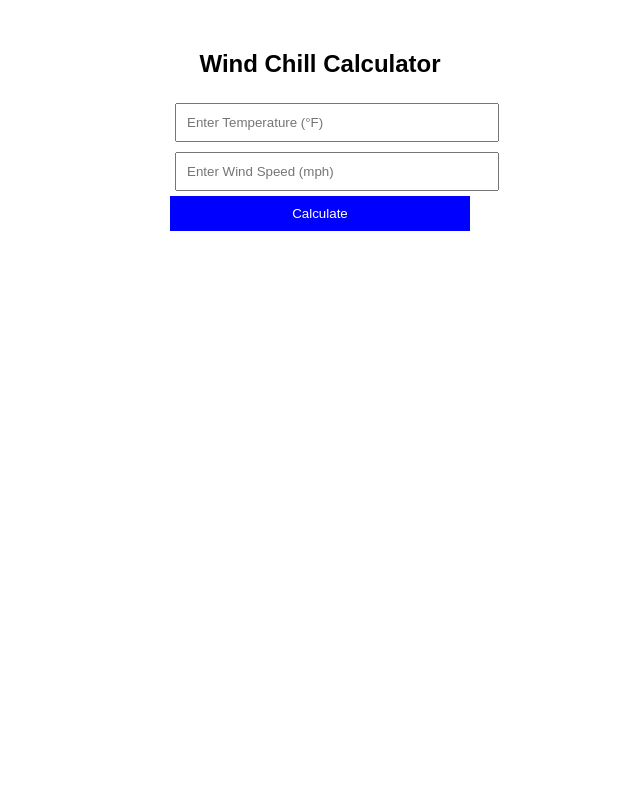
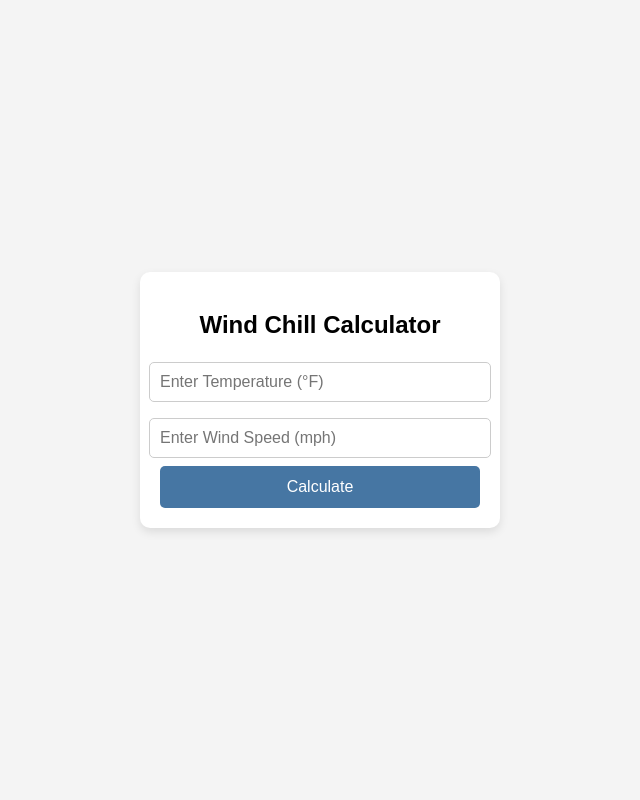
Before and after one commit to AKBoles/wind-chill-calculator, a Flask app: page / in a window 1280 px wide. Shown: the whole page, without its empty margins (320-960 px from the left). Run offline with Flask 3, Linux system fonts and the light colour scheme.

Commit message:
Update index.html

```diff
--- a/templates/index.html
+++ b/templates/index.html
@@ -5,14 +5,64 @@
     <meta name="viewport" content="width=device-width, initial-scale=1.0">
     <title>Wind Chill Calculator</title>
     <style>
-        body { font-family: Arial, sans-serif; text-align: center; margin-top: 50px; }
-        form { margin: 20px auto; width: 300px; }
-        input { padding: 10px; margin: 5px; width: 100%; }
-        button { padding: 10px; width: 100%; background-color: blue; color: white; border: none; }
-        p { font-size: 20px; font-weight: bold; }
+        body {
+            font-family: Arial, sans-serif;
+            text-align: center;
+            margin: 0;
+            padding: 0;
+            display: flex;
+            justify-content: center;
+            align-items: center;
+            height: 100vh;
+            background-color: #f4f4f4; /* Light grey background for contrast */
+        }
+        .container {
+            background: white;
+            padding: 20px;
+            border-radius: 10px;
+            box-shadow: 0px 4px 10px rgba(0, 0, 0, 0.1);
+            width: 320px;
+        }
+        h2 {
+            margin-bottom: 15px;
+        }
+        form {
+            display: flex;
+            flex-direction: column;
+            align-items: center;
+        }
+        input {
+            padding: 10px;
+            margin: 8px 0;
+            width: 100%;
+            border: 1px solid #ccc;
+            border-radius: 5px;
+            font-size: 16px;
+        }
+        button {
+            padding: 12px;
+            width: 100%;
+            background-color: #4676a3; /* Muted blue */
+            color: white;
+            border: none;
+            border-radius: 5px;
+            font-size: 16px;
+            cursor: pointer;
+            transition: background 0.3s ease;
+        }
+        button:hover {
+            background-color: #365a82; /* Darker blue on hover */
+        }
+        p {
+            font-size: 20px;
+            font-weight: bold;
+            margin-top: 10px;
+            color: #333;
+        }
     </style>
 </head>
 <body>
+    <div class="container">
         <h2>Wind Chill Calculator</h2>
         <form method="POST">
             <input type="text" name="temperature" placeholder="Enter Temperature (°F)" required>
@@ -22,5 +72,6 @@
         {% if wind_chill is not none %}
             <p>Wind Chill: {{ wind_chill }}°F</p>
         {% endif %}
+    </div>
 </body>
 </html>
```
Lines whose indentation alone changed are shown as unchanged.
